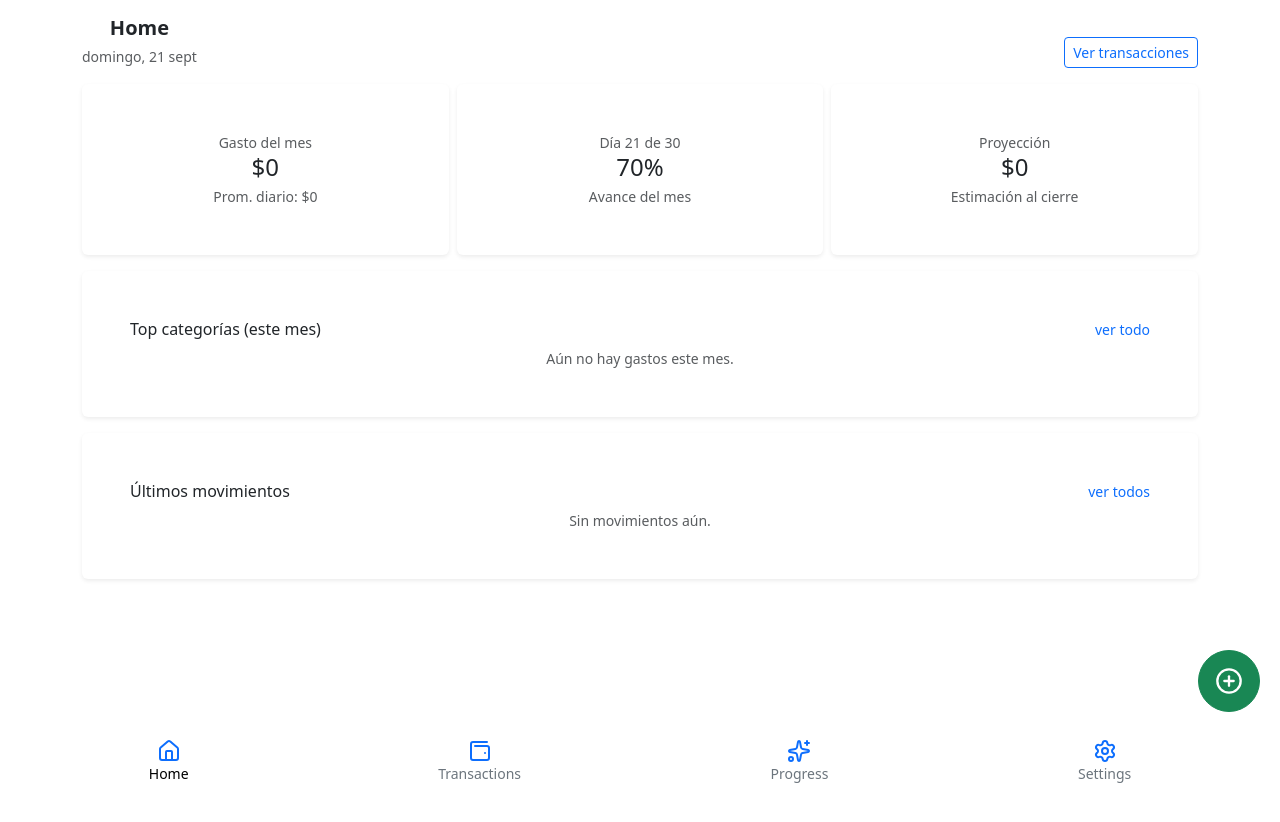
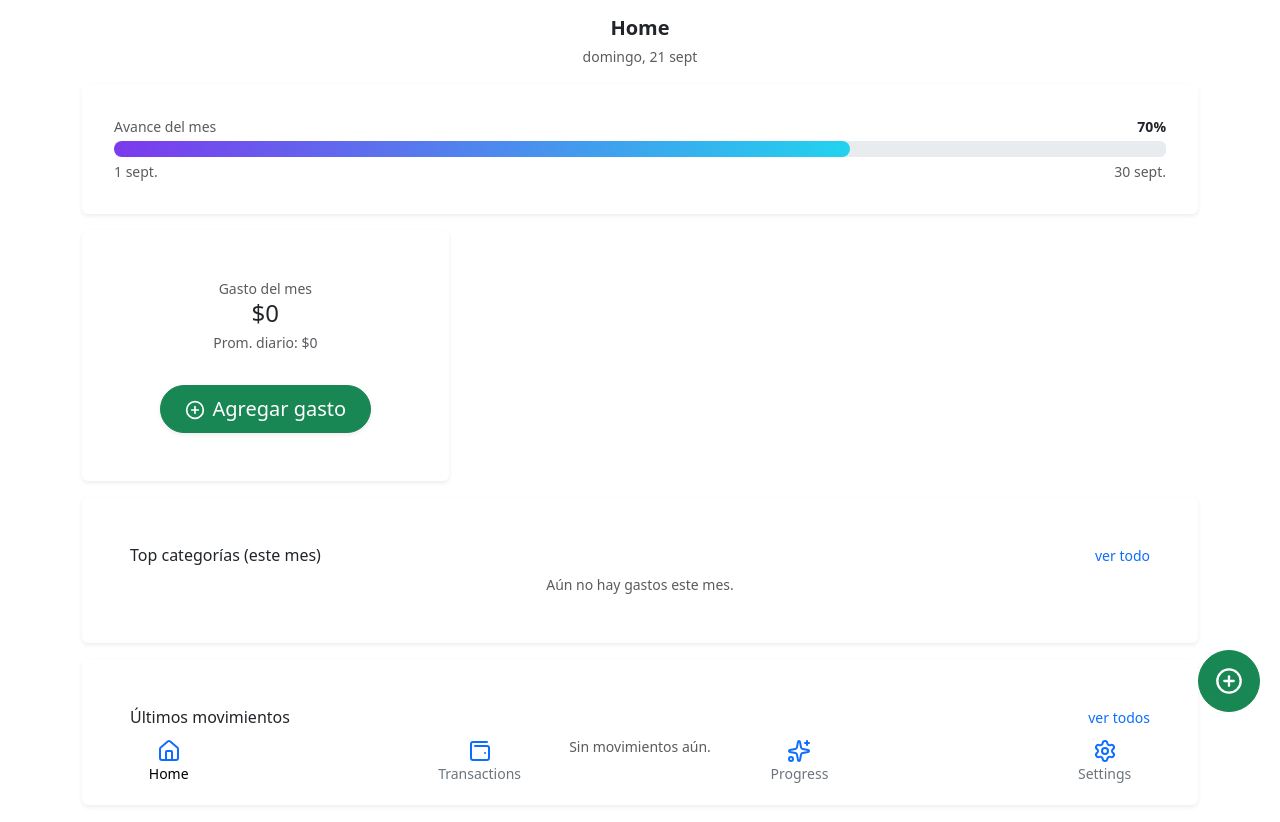
Before and after one commit to Cyttariasp/neo-tracker, a React (Vite) app: page / in a window 1280 px wide. Shown: the top 822 px of the page. Before the commit the page ends 800 px from the top, so only its background shows below. Built offline with nearby package versions, Linux system fonts and the light colour scheme; the HTML template or start-up script is replaced by a standard one.

Commit message:
feat: create comprehensive Home dashboard with expense overview

```diff
--- a/src/components/AddNewExpense.jsx
+++ b/src/components/AddNewExpense.jsx
@@ -1,15 +1,16 @@
+// AddNewExpense.jsx
 import { useState, useRef } from "react";
 import { PlusCircle } from "lucide-react";
 import DatePicker from "react-datepicker";
 import "react-datepicker/dist/react-datepicker.css";
 import { Modal } from "bootstrap";
 
-function AddNewExpense({ onAdd }) {
+function AddNewExpense({ onAdd, variant = "fab" }) {
   const [form, setForm] = useState({
     description: "",
     amount: "",
     category: "",
-        date: new Date(), // por defecto hoy
+    date: new Date(),
   });
 
   const modalId = "expenseModal";
@@ -28,33 +29,28 @@ function AddNewExpense({ onAdd }) {
     e.preventDefault();
     if (!form.description || !form.amount || !form.category || !form.date) return;
 
-        // YYYY-MM-DD en horario local
     const y = form.date.getFullYear();
     const m = String(form.date.getMonth() + 1).padStart(2, "0");
     const d = String(form.date.getDate()).padStart(2, "0");
     const dateStr = `${y}-${m}-${d}`;
 
-        onAdd({
+    onAdd?.({
       description: form.description.trim(),
       amount: Number(form.amount),
       category: form.category,
       date: dateStr,
     });
 
-        // Reset (fecha vuelve a hoy)
     setForm({ description: "", amount: "", category: "", date: new Date() });
 
-        // Cerrar modal
-        const closeButton = document.querySelector(`#${modalId} [data-bs-dismiss="modal"]`);
-        if (closeButton) {
-            closeButton.click();
-        }
+    const el = document.getElementById(modalId);
+    if (el) Modal.getOrCreateInstance(el).hide();
   };
-
 
   return (
     <>
-            {/* Botón flotante */}
+      {/* Disparador */}
+      {variant === "fab" ? (
         <button
           className="btn btn-success rounded-circle p-3 position-fixed btn-fab"
           style={{ bottom: "88px", right: "20px" }}
@@ -64,80 +60,51 @@ function AddNewExpense({ onAdd }) {
         >
           <PlusCircle size={28} />
         </button>
+      ) : (
+        <div className="d-flex justify-content-center my-3">
+          <button
+            className="btn btn-success btn-lg rounded-pill px-4 shadow-sm"
+            data-bs-toggle="modal"
+            data-bs-target={`#${modalId}`}
+          >
+            <PlusCircle size={20} className="me-2" />
+            Agregar gasto
+          </button>
+        </div>
+      )}
 
       {/* Modal */}
-            <div
-                className="modal fade"
-                id={modalId}
-                tabIndex="-1"
-                aria-labelledby="expenseModalLabel"
-                aria-hidden="true"
-                ref={modalRef}
-            >
+      <div className="modal fade" id={modalId} tabIndex="-1" aria-labelledby="expenseModalLabel" aria-hidden="true" ref={modalRef}>
         <div className="modal-dialog">
           <div className="modal-content">
             <div className="modal-header">
-                            <h1 className="modal-title fs-5" id="expenseModalLabel">
-                                Add New Expense
-                            </h1>
+              <h1 className="modal-title fs-5" id="expenseModalLabel">Add New Expense</h1>
               <button type="button" className="btn-close" data-bs-dismiss="modal" aria-label="Close" />
             </div>
 
             <form onSubmit={handleSubmit}>
               <div className="modal-body">
                 <div className="mb-3">
-                                    <label htmlFor="description" className="form-label">
-                                        Name
-                                    </label>
-                                    <input
-                                        id="description"
-                                        name="description"
-                                        type="text"
-                                        className="form-control"
-                                        placeholder="Ej: Almuerzo"
-                                        value={form.description}
-                                        onChange={handleChange}
-                                        required
-                                    />
+                  <label htmlFor="description" className="form-label">Name</label>
+                  <input id="description" name="description" type="text" className="form-control"
+                         placeholder="Ej: Almuerzo" value={form.description} onChange={handleChange} required />
                 </div>
 
                 <div className="mb-3">
-                                    <label htmlFor="amount" className="form-label">
-                                        Amount
-                                    </label>
+                  <label htmlFor="amount" className="form-label">Amount</label>
                   <div className="input-group">
                     <span className="input-group-text">$</span>
-                                        <input
-                                            id="amount"
-                                            name="amount"
-                                            type="number"
-                                            className="form-control"
-                                            placeholder="0.00"
-                                            step="0.01"
-                                            min="0"
-                                            inputMode="decimal"
-                                            value={form.amount}
-                                            onChange={handleChange}
-                                            required
-                                        />
+                    <input id="amount" name="amount" type="number" className="form-control"
+                           placeholder="0.00" step="0.01" min="0" inputMode="decimal"
+                           value={form.amount} onChange={handleChange} required />
                   </div>
                 </div>
 
                 <div className="mb-3">
-                                    <label htmlFor="category" className="form-label">
-                                        Category
-                                    </label>
-                                    <select
-                                        id="category"
-                                        name="category"
-                                        className="form-select"
-                                        value={form.category}
-                                        onChange={handleChange}
-                                        required
-                                    >
-                                        <option value="" disabled>
-                                            Select a category
-                                        </option>
+                  <label htmlFor="category" className="form-label">Category</label>
+                  <select id="category" name="category" className="form-select"
+                          value={form.category} onChange={handleChange} required>
+                    <option value="" disabled>Select a category</option>
                     <option value="food">Food</option>
                     <option value="transport">Transport</option>
                     <option value="entertainment">Entertainment</option>
@@ -149,25 +116,18 @@ function AddNewExpense({ onAdd }) {
 
                 <div className="mb-3">
                   <label className="form-label">Date</label>
-                                    <DatePicker
-                                        selected={form.date}
-                                        onChange={handleDateChange}
-                                        className="form-control"
-                                        dateFormat="yyyy-MM-dd"
-                                        placeholderText="Selecciona una fecha"
-                                    />
+                  <DatePicker selected={form.date} onChange={handleDateChange}
+                              className="form-control" dateFormat="yyyy-MM-dd"
+                              placeholderText="Selecciona una fecha" />
                 </div>
               </div>
 
               <div className="modal-footer">
-                                <button type="button" className="btn btn-secondary" data-bs-dismiss="modal">
-                                    Close
-                                </button>
-                                <button type="submit" className="btn btn-primary">
-                                    Save expense
-                                </button>
+                <button type="button" className="btn btn-secondary" data-bs-dismiss="modal">Close</button>
+                <button type="submit" className="btn btn-primary">Save expense</button>
               </div>
             </form>
+
           </div>
         </div>
       </div>
--- a/src/index.css
+++ b/src/index.css
@@ -4,7 +4,8 @@
   --muted: #6b7280;
   --card: #ffffff;
   --border: #e5e7eb;
-  --brand: #2563eb;     /* azul */
+  --brand: #2563eb;
+  /* azul */
   --brand-contrast: #ffffff;
 }
 
@@ -18,7 +19,12 @@
   --brand-contrast: #0b0f19;
 }
 
-html, body, #root { height: 100%; }
+html,
+body,
+#root {
+  height: 100%;
+}
+
 body {
   margin: 0;
   background: var(--bg);
@@ -31,11 +37,19 @@ body {
 .container-min {
   max-width: 720px;
   margin: 0 auto;
-  padding: 16px 16px 96px; /* espacio para bottom nav o FAB */
+  padding: 16px 16px 96px;
+  /* espacio para bottom nav o FAB */
 }
 
-.h6 { font-size: 1rem; font-weight: 600; margin: 0; }
-.text-muted { color: var(--muted) !important; }
+.h6 {
+  font-size: 1rem;
+  font-weight: 600;
+  margin: 0;
+}
+
+.text-muted {
+  color: var(--muted) !important;
+}
 
 .card-min {
   background: var(--card);
@@ -43,7 +57,12 @@ body {
   border-radius: 12px;
 }
 
-.list-min { list-style: none; margin: 0; padding: 0; }
+.list-min {
+  list-style: none;
+  margin: 0;
+  padding: 0;
+}
+
 .list-min li {
   display: flex;
   align-items: center;
@@ -52,7 +71,10 @@ body {
   padding: 12px 14px;
   border-bottom: 1px solid var(--border);
 }
-.list-min li:last-child { border-bottom: none; }
+
+.list-min li:last-child {
+  border-bottom: none;
+}
 
 .badge-amount {
   font-variant-numeric: tabular-nums;
@@ -75,49 +97,71 @@ body {
   font-size: .78rem;
 }
 
-input[type="text"], input[type="number"], select, .form-control {
+input[type="text"],
+input[type="number"],
+select,
+.form-control {
   background: var(--card);
   color: var(--text);
   border: 1px solid var(--border);
 }
 
-html, body, #root {
+html,
+body,
+#root {
   height: 100%;
   width: 100%;
 }
 
-html, body {
+html,
+body {
   margin: 0 !important;
   padding: 0 !important;
 }
 
 body {
-  display: block;          /* antes: flex */
-  place-items: initial;    /* quita centrado */
-  min-width: 0;            /* antes 320px */
-  min-height: 100dvh;      /* 100% de alto del viewport */
+  display: block;
+  /* antes: flex */
+  place-items: initial;
+  /* quita centrado */
+  min-width: 0;
+  /* antes 320px */
+  min-height: 100dvh;
+  /* 100% de alto del viewport */
 }
 
-#root { padding: 0 !important; }
+#root {
+  padding: 0 !important;
+}
 
-.tx-list { list-style: none; margin: 0; padding: 0; }
+.tx-list {
+  list-style: none;
+  margin: 0;
+  padding: 0;
+}
 
-.tx-item{
+.tx-item {
   display: grid;
-  grid-template-columns: 36px 1fr auto; /* icono fijo | contenido elástico | acciones fijas */
+  grid-template-columns: 36px 1fr auto;
+  /* icono fijo | contenido elástico | acciones fijas */
   gap: 12px;
-  align-items: center;      /* acciones centradas verticalmente */
+  align-items: center;
+  /* acciones centradas verticalmente */
   padding: 12px 14px;
   border-bottom: 1px solid var(--border, #e5e7eb);
   background: var(--card, #fff);
 }
 
-.tx-item:last-child{ border-bottom: none; }
+.tx-item:last-child {
+  border-bottom: none;
+}
 
-.tx-icon{
-  width: 36px; height: 36px;
+.tx-icon {
+  width: 36px;
+  height: 36px;
   border-radius: 8px;
-  display: grid; place-items: center;
+  display: grid;
+  place-items: center;
   background: var(--card, #fff);
   border: 1px solid var(--border, #e5e7eb);
   flex-shrink: 0;
@@ -131,18 +175,63 @@ body {
   border-bottom: 1px solid var(--border, #e5e7eb);
 }
 
-.tx-body{ min-width: 0; } /* permite ellipsis */
-.tx-title{
-  display: flex; align-items: baseline; gap: 6px;
+.tx-body {
+  min-width: 0;
+}
+
+/* permite ellipsis */
+.tx-title {
+  display: flex;
+  align-items: baseline;
+  gap: 6px;
   font-weight: 600;
-  white-space: nowrap; overflow: hidden; text-overflow: ellipsis;
+  white-space: nowrap;
+  overflow: hidden;
+  text-overflow: ellipsis;
 }
-.tx-desc{
+
+.tx-desc {
   color: var(--muted, #6b7280);
   font-weight: 400;
-  white-space: nowrap; overflow: hidden; text-overflow: ellipsis;
+  white-space: nowrap;
+  overflow: hidden;
+  text-overflow: ellipsis;
 }
-.tx-meta{ color: var(--muted, #6b7280); font-size: 12px; margin-top: 2px; }
 
-.tx-actions{ display: flex; align-items: center; gap: 8px; flex-shrink: 0; }
-.tx-actions .btn{ padding: 4px 8px; }
+.tx-meta {
+  color: var(--muted, #6b7280);
+  font-size: 12px;
+  margin-top: 2px;
+}
+
+.tx-actions {
+  display: flex;
+  align-items: center;
+  gap: 8px;
+  flex-shrink: 0;
+}
+
+.tx-actions .btn {
+  padding: 4px 8px;
+}
+
+/* Barra finita con degradé */
+.progress-thin {
+  height: 6px;
+  /* ← grosor */
+  border-radius: 999px;
+  background-color: #e9ecef;
+  /* track */
+}
+
+.progress-thin .progress-bar {
+  min-height: 6px;
+  border-radius: 999px;
+  background-image: linear-gradient(90deg, #7c3aed, #22d3ee);
+}
+
+/* Contenedor compacto tipo “banner” */
+.card-compact {
+  border-radius: 12px;
+  padding: 10px 12px;
+}
--- a/src/pages/Home.jsx
+++ b/src/pages/Home.jsx
@@ -55,6 +55,8 @@ function Home() {
     const daysInMonth = new Date(now.getFullYear(), now.getMonth() + 1, 0).getDate();
     const dayOfMonth = now.getDate();
 
+    const monthProgress = Math.min(100, Math.round((dayOfMonth / daysInMonth) * 100));
+
     // Filtrar movimientos del mes actual
     const monthItems = useMemo(
         () => transactions.filter(t => t.date?.slice(0, 7) === currentYM),
@@ -67,7 +69,6 @@ function Home() {
         [monthItems]
     );
     const avgPerDaySoFar = monthTotal / (dayOfMonth || 1);
-  const projected = (monthTotal / (dayOfMonth || 1)) * daysInMonth; // proyección simple
 
     // Totales por categoría del mes
     const totalsByCategory = useMemo(() => {
@@ -92,19 +93,38 @@ function Home() {
 
     return (
         <main className="container content-safe py-3">
-      {/* Header simple */}
-      <header className="mb-3 d-flex justify-content-between align-items-end">
-        <div>
+            <header className="mb-3 text-center">
                 <h1 className="h5 mb-1 fw-semibold">Home</h1>
                 <small className="text-muted">
                     {new Date().toLocaleDateString("es-CL", { weekday: "long", day: "2-digit", month: "short" })}
                 </small>
+            </header>
+            <section className="mb-3">
+                <div className="card border-0 shadow-sm card-compact">
+                    <div className="d-flex justify-content-between align-items-center mb-1">
+                        <span className="text-muted small">Avance del mes</span>
+                        <span className="small fw-semibold">{monthProgress}%</span>
                     </div>
-        <Link to="/transactions" className="btn btn-sm btn-outline-primary">
-          Ver transacciones
-        </Link>
-      </header>
 
+                    {/* Barra micro */}
+                    <div
+                        className="progress progress-thin"
+                        role="progressbar"
+                        aria-label="Avance del mes"
+                        aria-valuenow={monthProgress}
+                        aria-valuemin="0"
+                        aria-valuemax="100"
+                    >
+                        <div className="progress-bar" style={{ width: `${monthProgress}%` }} />
+                    </div>
+
+                    {/* Guías de inicio/fin */}
+                    <div className="d-flex justify-content-between text-muted small mt-1">
+                        <span>1&nbsp;{now.toLocaleDateString("es-CL", { month: "short" })}</span>
+                        <span>{daysInMonth}&nbsp;{now.toLocaleDateString("es-CL", { month: "short" })}</span>
+                    </div>
+                </div>
+            </section>
             {/* Resumen del mes */}
             <section className="mb-3">
                 <div className="row g-2">
@@ -117,26 +137,11 @@ function Home() {
                                     Prom. diario: {formatCurrency(avgPerDaySoFar)}
                                 </div>
                             </div>
-            </div>
-          </div>
-
-          <div className="col-12 col-sm-4">
-            <div className="card border-0 shadow-sm">
-              <div className="card-body">
-                <div className="text-muted small">Día {dayOfMonth} de {daysInMonth}</div>
-                <div className="h4 mb-0">{Math.round((dayOfMonth / daysInMonth) * 100)}%</div>
-                <div className="text-muted small mt-1">Avance del mes</div>
-              </div>
-            </div>
-          </div>
-
-          <div className="col-12 col-sm-4">
-            <div className="card border-0 shadow-sm">
-              <div className="card-body">
-                <div className="text-muted small">Proyección</div>
-                <div className="h4 mb-0">{formatCurrency(projected)}</div>
-                <div className="text-muted small mt-1">Estimación al cierre</div>
-              </div>
+                            <AddNewExpense variant="inline" onAdd={() => {
+                                // guardamos directo porque AddNewExpense ya persiste via Transactions…
+                                // pero como Home no tiene estado, delegamos en localStorage + Home se re-renderiza al volver.
+                                // Si prefieres refrescar en el momento: window.location.reload();
+                            }} />
                         </div>
                     </div>
                 </div>
@@ -228,7 +233,6 @@ function Home() {
                 </div>
             </section>
 
-      {/* FAB para agregar desde Home */}
             <AddNewExpense onAdd={() => {
                 // guardamos directo porque AddNewExpense ya persiste via Transactions…
                 // pero como Home no tiene estado, delegamos en localStorage + Home se re-renderiza al volver.
```
Lines whose indentation alone changed are shown as unchanged.
